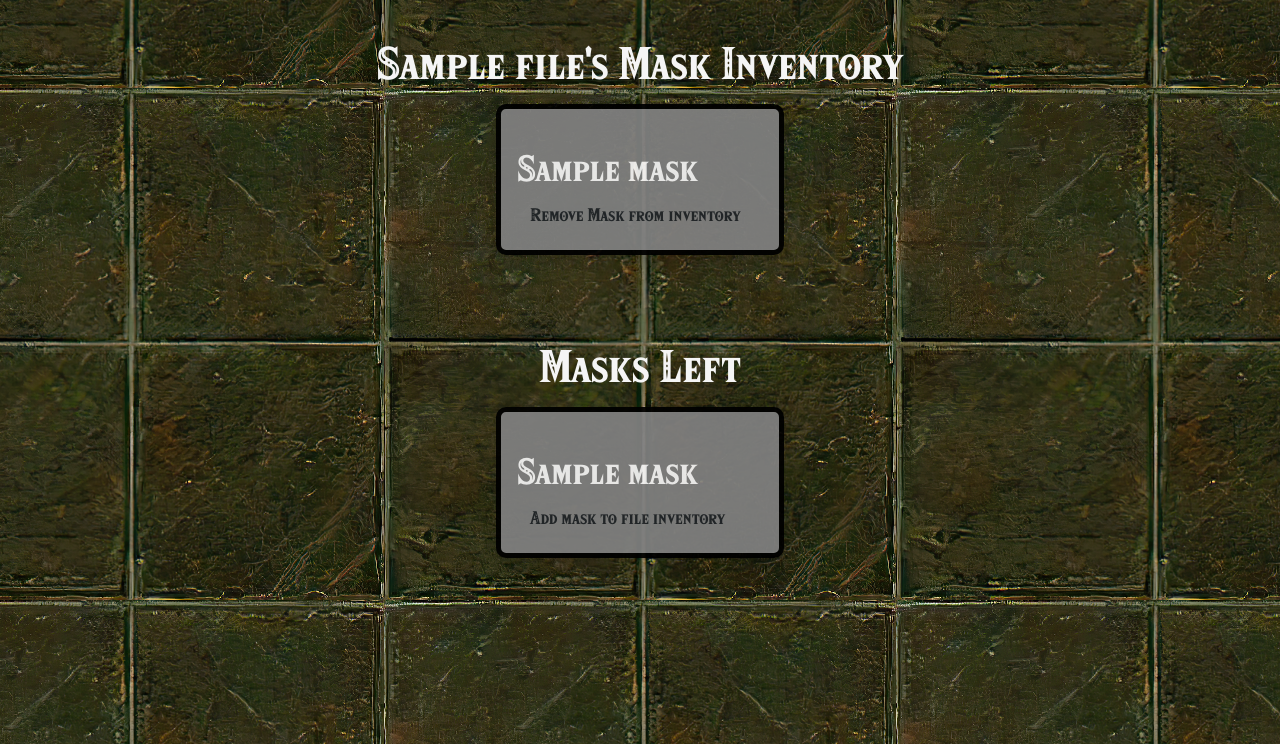
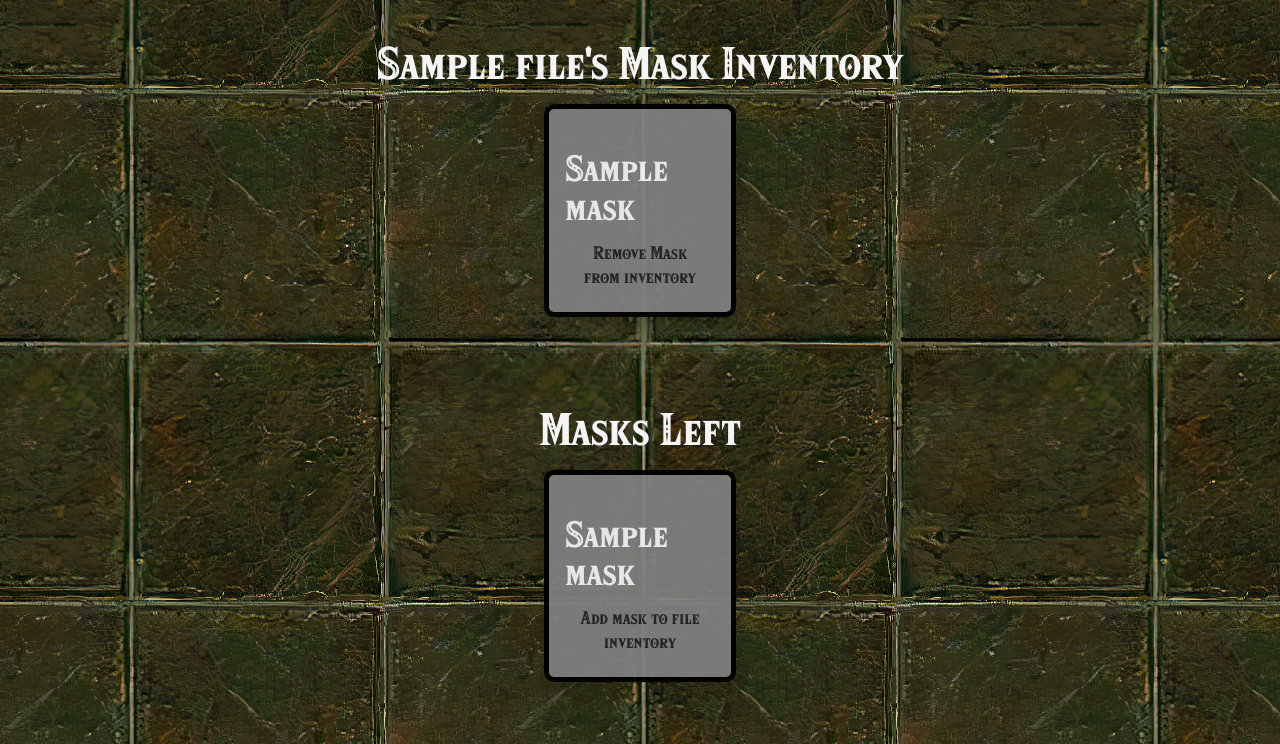
Before and after one commit to breyshaw/A-Terribly-Fated-Tracker, a Django app: template main_app/templates/files/detail.html in a window 1280 px wide. Shown: the part 56-800 px from the top of the page. Run offline with Django 3.2, Linux system fonts and the light colour scheme; the template is opened without the code that fills it: values that come from a table or form of the project are taken from there, others are empty; tables that the repository leaves empty hold one stand-in row (values such as "Sample post").

Commit message:
adjust card sizes

```diff
--- a/main_app/static/css/file-detail.css
+++ b/main_app/static/css/file-detail.css
@@ -35,8 +35,13 @@ h1 {
   display: flex;
   justify-content: center;
   margin-top: 3%;
+  font-weight: lighter;
 }
 
 a {
   color: whitesmoke;
 }
+
+.card-img-top {
+  width: 60%;
+}
--- a/main_app/templates/files/detail.html
+++ b/main_app/templates/files/detail.html
@@ -12,9 +12,9 @@
 <h1>{{file.name}}'s Mask Inventory</h1>
 {% for mask in file.mask_inventory.all %}
 <section class='card-container'>
-    <div class="card shadow p-3 mb-5" style="width: 18rem;">
+    <div class="card shadow p-3 mb-5" style="width: 12rem;">
       <a style='text-decoration: none;' href="{% url 'masks_detail' mask.id %}">
-        <img src="{{ mask.photo.url }}" alt="">
+        <img class="card-img-top" src="{{ mask.photo.url }}" alt="">
         <h2>{{ mask.name }}</h2>
         </a>
         <form action="{% url 'remove_mask' file.id mask.id %}" method="post">
@@ -32,9 +32,9 @@
   <h1>Masks Left</h1>
   {% for mask in masks %}
   <section class='card-container'>
-    <div class="card shadow p-3 mb-5" style="width: 18rem;">
+    <div class="card shadow p-3 mb-5" style="width: 12rem;">
         <a style='text-decoration: none;' href="{% url 'masks_detail' mask.id %}">
-        <img src="{{ mask.photo.url }}" alt="">
+        <img class="card-img-top" src="{{ mask.photo.url }}" alt="">
         <h2 class="card-title">{{ mask.name }}</h2>
         </a>
         <form action="{% url 'assoc_mask' file.id mask.id %}" method="post">
--- a/main_app/templates/masks/index.html
+++ b/main_app/templates/masks/index.html
@@ -7,7 +7,7 @@
 <h1>All Masks</h1>
 <section class='card-container'>
     {% for mask in masks %}
-    <div class="card shadow p-3 mb-5" style="width: 18rem;">
+    <div class="card shadow p-3 mb-5" style="width: 12rem;">
         <a style='text-decoration: none; color: whitesmoke;' href="{% url 'masks_detail' mask.id %}">
             <div class="card-img-container">
                 {% if mask.photo.url %}
```
